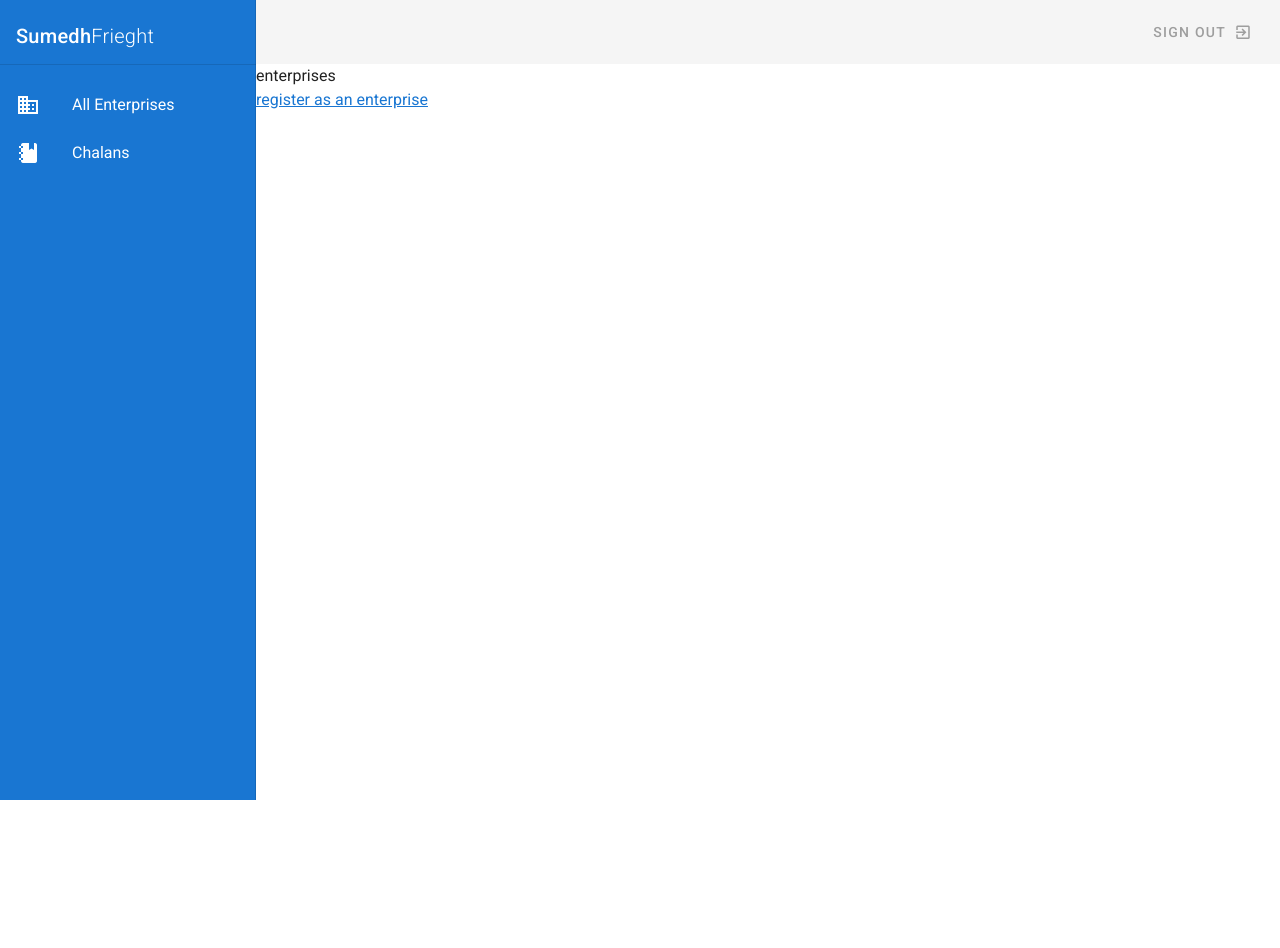
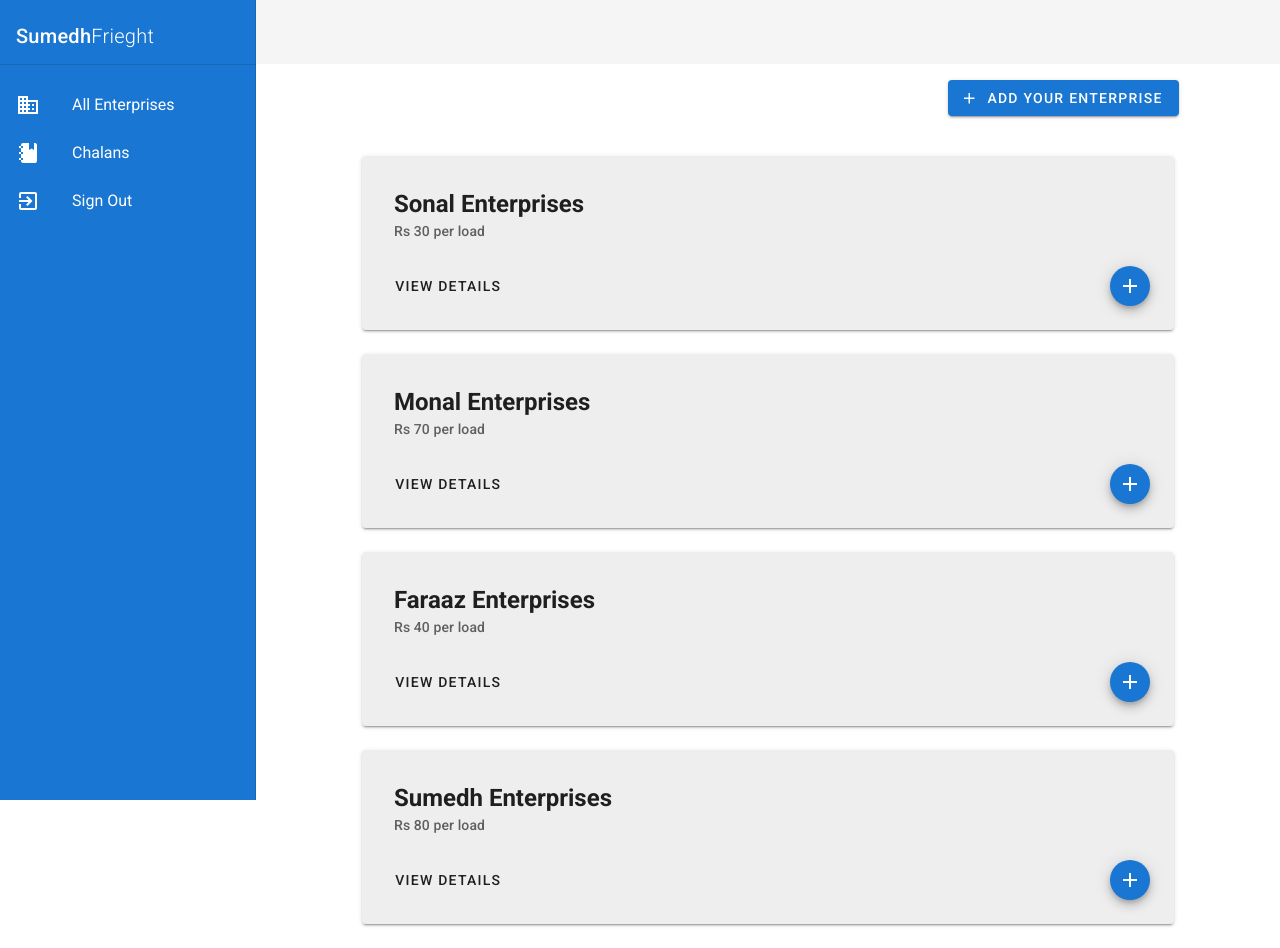
Before and after one commit to faraaz-baig/plant-management, a Vue app: page /enterprises in a window 1280 px wide. Before the commit the page ends 800 px from the top, so only its background shows below. Built offline with nearby package versions, Linux system fonts and the light colour scheme.

Commit message:
enterprise part done

```diff
--- a/src/components/Header.vue
+++ b/src/components/Header.vue
@@ -2,15 +2,10 @@
   <nav>
     <v-app-bar app flat>
       <v-app-bar-nav-icon @click="drawer = !drawer" class="hidden-lg-and-up"></v-app-bar-nav-icon>
-      <v-toolbar-title class="text-uppercase hidden-lg-and-up grey--text">
+      <v-toolbar-title class="text-uppercase hidden-lg-and-up grey--text mx-auto">
         <span>Sumedh</span>
         <span class="font-weight-light">Frieght</span>
       </v-toolbar-title>
-      <v-spacer></v-spacer>
-      <v-btn text color="grey">
-        <span>sign out</span>
-        <v-icon right>mdi-exit-to-app</v-icon>
-      </v-btn>
     </v-app-bar>
 
     <v-navigation-drawer v-model="drawer" app class="primary">
@@ -49,6 +44,7 @@
     links: [
       { text: 'All Enterprises', icon: 'mdi-domain', route: '/' },
       { text: 'Chalans', icon: 'mdi-notebook', route: '/challans' },
+      { text: 'Sign Out', icon: 'mdi-exit-to-app', route: '/' },
     ],
   }),
 }
--- /dev/null
+++ b/src/components/enterprises/EnterpriseForm.vue
@@ -0,0 +1,82 @@
+<template>
+    <v-container>
+            <v-card :max-width="$vuetify.breakpoint.xs ? '80%' : '50%'"  class="pa-7 mx-auto">
+                <v-form ref="form" lazy-validation>
+                    <v-text-field
+                    v-model.trim="name"
+                    label="Enterprise Name"
+                    required
+                    :rules="nameRules"
+                    class="my-6"
+                    ></v-text-field>
+
+                    <v-text-field
+                    v-model.number="price"
+                    label="Cost Per Load (in ruppees) "
+                    required
+                    :rules="numRules"
+                    class="my-6"
+                    ></v-text-field>
+
+                    <v-text-field
+                    v-model="address"
+                    label="Enterprise Address"
+                    required
+                    class="my-6"
+                    :rules="addressRules"
+                    ></v-text-field>
+
+                    <v-btn
+                    color="primary"
+                    class="my-6"
+                    @click="submitForm"
+                    :loading="loading"
+                    >
+                    Submit
+                    </v-btn>
+                </v-form>
+
+            </v-card>
+        </v-container>
+</template>
+
+<script>
+    export default {
+        emits: ['save-data'],
+        data: () => {
+            return {
+                address: '',
+                price: null,
+                name: '',
+                numRules: [
+                    v => !!v || 'Please Enter Number Of Trips',
+                    v => !isNaN(v) || 'Enter A Valid Number'
+                ],
+                nameRules: [
+                    v => !!v || 'Please Enter Enterprise Name',
+                    v => v.length > 1 || 'Enter Valid Enterprise Name',
+                    v => isNaN(v) || 'Enter A Valid Enterprise Name'
+                ],
+                addressRules: [
+                    v => !!v || 'Please Enter Your Address ',
+                    v => v.length > 10 || 'Enter Valid Address',
+                    v => isNaN(v) || 'Enter Valid Address'
+                ],
+                loading: false
+            }
+        },
+        methods: {
+            submitForm() {
+              if(this.$refs.form.validate()) {
+                  this.loading = true;
+                  const formData = {
+                    name: this.name,
+                    price: this.price,
+                    address: this.address
+                }
+                this.$emit('save-data', formData)
+              }
+            }
+        }
+    }
+</script>
--- /dev/null
+++ b/src/components/enterprises/EnterpriseItem.vue
@@ -0,0 +1,42 @@
+<template>
+    <div>
+        <v-container>
+            <v-row dense>
+                <v-col cols="10" class="mx-auto">
+                    <v-card class="pa-4" color="#EEEEEE">
+                        <v-card-title class="headline text-h6 text-sm-h5 font-weight-bold">
+                            {{ name }}
+                        </v-card-title>
+                        <v-card-subtitle class=" text-subtitle font-weight-medium">Rs {{ pricePerLoad }} per load</v-card-subtitle>
+                        <v-card-actions>
+                            <v-btn text :to="EnterpriseDetailLink">View Details</v-btn>
+                            <v-spacer></v-spacer>
+                            <v-tooltip bottom>
+                                <template v-slot:activator="{ on: tooltip }">
+                                    <v-btn :to="MakeChallanLink" fab v-bind="attrs" v-on="{ ...tooltip, ...menu }" small class="primary"><v-icon>mdi-plus</v-icon></v-btn>
+                                </template>
+                                <span>Add New Chalan</span>
+                            </v-tooltip>
+                        </v-card-actions>
+                    </v-card>
+                </v-col>
+            </v-row>
+        </v-container>
+    </div>
+</template>
+
+<script>
+    export default {
+        props: ['id', 'name', 'pricePerLoad'],
+        computed: {
+            MakeChallanLink() {
+                return this.$route.path + '/' + this.id + '/make-challans';
+            },
+            EnterpriseDetailLink() {
+                return this.$route.path + '/' + this.id;
+            }
+        }
+
+
+    }
+</script>
--- a/src/pages/enterprises/EnterpriseDetail.vue
+++ b/src/pages/enterprises/EnterpriseDetail.vue
@@ -1,21 +1,54 @@
 <template>
     <div>
-        <section>
-            details
-        </section>
-        <router-view></router-view>
-        <section>
-            <router-link to="/enterprises/c1/make-challans">make a challan</router-link>
-        </section>
+        <v-container>
+            <v-row align="center">
+                <v-col cols="10" class="mx-auto">
+                    <v-card class="pa-4" color="#EEEEEE">
+                        <v-card-title class="headline text-h5 font-weight-bold">
+                            {{ name }}
+                        </v-card-title>
+                        <v-card-subtitle class=" text-subtitle font-weight-medium">Rs {{ pricePerLoad }} per load</v-card-subtitle>
+                        <v-card-text>{{ address }}</v-card-text>
+                        <v-card-actions>
+                            <v-btn class="primary" :to="challanLink">make challan</v-btn>
+                            <v-spacer></v-spacer>
+                        </v-card-actions>
+                    </v-card>
+                </v-col>
+            </v-row>
+        </v-container>
     </div>
 </template>
 
 <script>
     export default {
+        props: ['id'],
+        computed: {
+            challanLink() {
+                return this.$route.path + '/' + this.id + '/make-chalan';
+            },
+            pricePerLoad() {
+                return this.selectedEnterprise.pricePerLoad
+            },
+            name () {
+                return this.selectedEnterprise.name
+            },
+            address () {
+                return this.selectedEnterprise.address
+            },
 
+        },
+        data: () => {
+            return {
+                selectedEnterprise: null
+            }
+        },
+        created() {
+            this.selectedEnterprise = this.$store.getters['enterprises/enterprises'].find((enterprise) => enterprise.id === this.id);
+        }
     }
 </script>
 
-<style lang="scss" scoped>
+<style scoped>
 
 </style>
--- a/src/pages/enterprises/EnterpriseList.vue
+++ b/src/pages/enterprises/EnterpriseList.vue
@@ -1,21 +1,37 @@
 <template>
     <div>
-        <section>
-            enterprises
-        </section>
-        <section>
-            <router-link to="/register">register as an enterprise</router-link>
-        </section>
+        <v-container>
+            <v-row>
+                <v-col cols="10" class="mx-auto">
+                    <v-row justify="end" class="pa-4">
+                        <v-btn v-if="!isEnterprise" class="primary" to="/register"><v-icon left>mdi-plus</v-icon> Add your enterprise</v-btn>
+                    </v-row>
+                </v-col>
+            </v-row>
+        </v-container>
+        <v-container v-if="hasEnterprises">
+            <EnterpriseItem v-for="enterprise in Enterprises" :key="enterprise.id" :id="enterprise.id" :name="enterprise.name" :pricePerLoad="enterprise.pricePerLoad"  />
+        </v-container>
+        <h3 v-else>No enterprises found.</h3>
     </div>
 </template>
 
 <script>
-
+import EnterpriseItem from '@/components/enterprises/EnterpriseItem'
 
 export default {
+    components: {
+        EnterpriseItem
+    },
     computed: {
+        Enterprises() {
+            return this.$store.getters['enterprises/enterprises'];
+        },
         hasEnterprises() {
-            return this.$store.getters['enterprises/hasEnterprises']
+            return this.$store.getters['enterprises/hasEnterprises'];
+        },
+        isEnterprise() {
+            return this.$store.getters['enterprises/isEnterprise']
         }
     }
 }
--- a/src/pages/enterprises/EnterpriseRegisteration.vue
+++ b/src/pages/enterprises/EnterpriseRegisteration.vue
@@ -1,15 +1,25 @@
 <template>
     <div>
-        register
+        <v-container class="py-12">
+            <v-row justify="center">
+                <v-text class="text-h5 font-weight-bold">Register Your Enterprise</v-text>
+            </v-row>
+        </v-container>
+        <EnterpriseForm @save-data="saveData" />
     </div>
 </template>
 
 <script>
-    export default {
-
-    }
+import EnterpriseForm from '@/components/enterprises/EnterpriseForm'
+export default {
+    components: {
+        EnterpriseForm
+    },
+    methods: {
+        saveData (data) {
+            this.$store.dispatch('enterprises/registerEnterprise', data)
+            this.$router.replace('/enterprises')
+        }
+    },
+}
 </script>
-
-<style scoped>
-
-</style>
--- a/src/router/index.js
+++ b/src/router/index.js
@@ -13,7 +13,7 @@ const routes = [
 
   { path: '/', redirect: '/enterprises' },
   { path: '/enterprises', component: EnterpriseList },
-  { path: '/enterprises/:id', component: EnterpriseDetail, children: [
+  { path: '/enterprises/:id', component: EnterpriseDetail, props: true, children: [
     { path: 'make-challans', component: MakeChallans }
   ]},
   { path: '/register', component: EnterpriseRegistration },
--- a/src/store/index.js
+++ b/src/store/index.js
@@ -7,6 +7,16 @@ Vue.use(Vuex)
 const store = new Vuex.Store({
   modules: {
     enterprises: enterprisesModule
+  },
+  state() {
+    return {
+      userId: 'c6'
+    }
+  },
+  getters: {
+    userId(state) {
+      return state.userId;
+    }
   }
 })
 
--- a/src/store/modules/enterprises/actions.js
+++ b/src/store/modules/enterprises/actions.js
@@ -1 +1,12 @@
-export default {}
+export default {
+    registerEnterprise(context, data) {
+        const enterpriseData = {
+            id: context.rootGetters.userId,
+            name: data.name,
+            address: data.address,
+            pricePerLoad: data.price
+        };
+
+        context.commit('registerEnterprise', enterpriseData);
+    }
+}
--- a/src/store/modules/enterprises/getters.js
+++ b/src/store/modules/enterprises/getters.js
@@ -4,5 +4,10 @@ export default {
     },
     hasEnterprises(state) {
         return state.enterprises && state.enterprises.length > 0;
+    },
+    isEnterprise(_, getters, _2, rootGetters) {
+        const enterprises = getters.enterprises;
+        const userId = rootGetters.userId;
+        return enterprises.some(enterprise => enterprise.id === userId)
     }
 }
--- a/src/store/modules/enterprises/index.js
+++ b/src/store/modules/enterprises/index.js
@@ -15,19 +15,19 @@ export default {
                 },
                 {
                     id: 'c2',
-                    name: 'Sonal Enterprises',
+                    name: 'Monal Enterprises',
                     address: '#1 kanpura ram nagar 53444',
                     pricePerLoad: 70
                 },
                 {
                     id: 'c3',
-                    name: 'Sonal Enterprises',
+                    name: 'Faraaz Enterprises',
                     address: '#10 trinpur illiyas nagar 5343434',
                     pricePerLoad: 40
                 },
                 {
                     id: 'c4',
-                    name: 'Sonal Enterprises',
+                    name: 'Sumedh Enterprises',
                     address: '#25 kanpur minhaj nagar 5343434',
                     pricePerLoad: 80
                   }
--- a/src/store/modules/enterprises/mutations.js
+++ b/src/store/modules/enterprises/mutations.js
@@ -1 +1,5 @@
-export default {}
+export default {
+    registerEnterprise(state, payload) {
+        state.enterprises.push(payload)
+    }
+}
```
